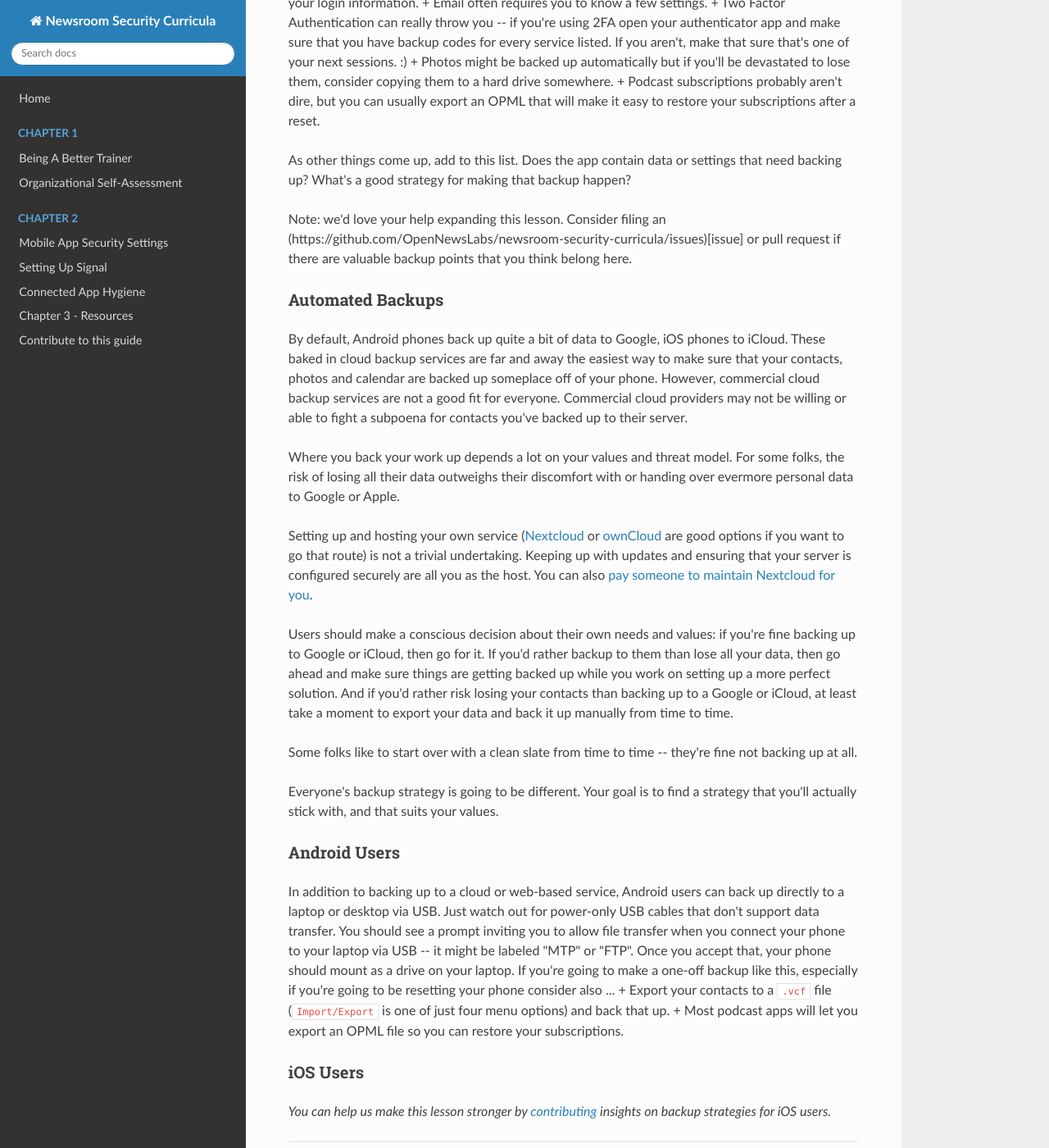
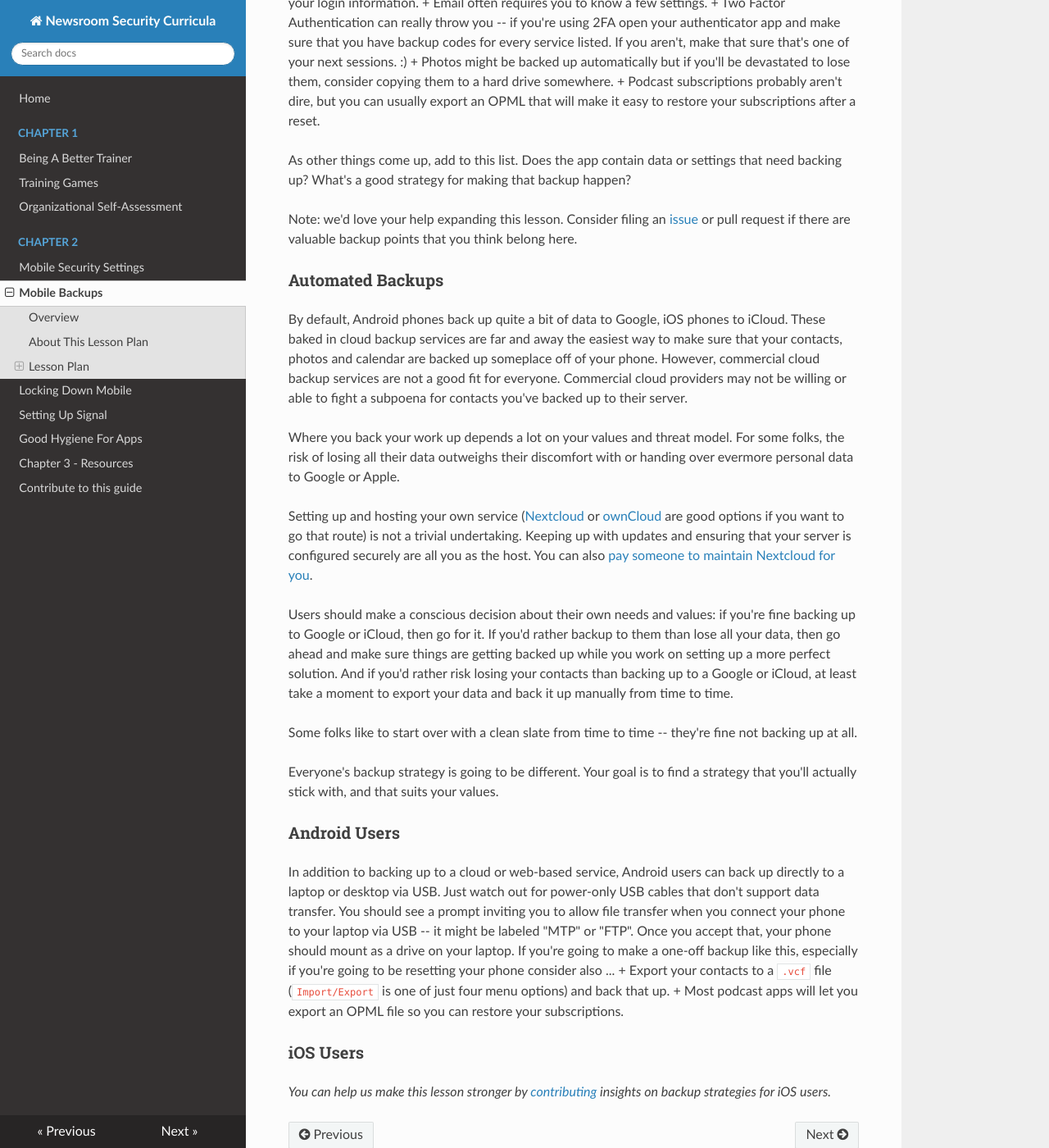
Before and after one commit to OpenNewsLabs/field-guide-security-training-newsroom, an MkDocs documentation site: the page built from docs/Chapter02-02-Mobile-Backups.md, in a window 1280 px wide and 1400 px high, scrolled down 1152 px. Shown: the whole window at 82% size. Built offline with MkDocs 1.6.1, drawn with Linux system fonts in a browser that asks for light colours; nearby versions of some CDN libraries; old or Windows-style settings are respelled for this version of MkDocs; some of the changed text lies outside the part shown.

Commit message:
Cleaned up internal links, updated mkdocs.yml

```diff
--- a/docs/Chapter02-02-Mobile-Backups.md
+++ b/docs/Chapter02-02-Mobile-Backups.md
@@ -61,4 +61,4 @@ In addition to backing up to a cloud or web-based service, Android users can bac
 
 ### iOS Users
 
-*You can help us make this lesson stronger by [contributing](docs/contributing.md) insights on backup strategies for iOS users.*
+*You can help us make this lesson stronger by [contributing](contributing.md) insights on backup strategies for iOS users.*
--- a/mkdocs.yml
+++ b/mkdocs.yml
@@ -3,11 +3,14 @@ pages:
     - Home: index.md
     - Chapter 1:
         - Being A Better Trainer: Chapter01-01-BeingABetterTrainer.md
-        - Organizational Self-Assessment: Chapter01-02-OrganizationalSelfAssessment.md
+        - Training Games: Chapter01-02-TrainingGames.md
+        - Organizational Self-Assessment: Chapter01-03-OrganizationalSelfAssessment.md
     - Chapter 2:
-        - Mobile App Security Settings: Chapter02-01-Checking-Security-Settings.md
-        - Setting Up Signal: Chapter02-03-Setting-Up-Signal.md
-        - Connected App Hygiene: Chapter02-04-Good-Hygiene-For-Apps.md
+        - Mobile Security Settings: Chapter02-01-Mobile-Security-Settings.md
+        - Mobile Backups: Chapter02-02-Mobile-Backups.md
+        - Locking Down Mobile: Chapter02-03-Locking-Down-Mobile.md
+        - Setting Up Signal: Chapter02-04-Setting-Up-Signal.md
+        - Good Hygiene For Apps: Chapter02-05-Good-Hygiene-For-Apps.md
     - Chapter 3 - Resources: Chapter03-Resources.md
     - Contribute to this guide: contributing.md
 theme: readthedocs
```
Also changed, not shown: other parts of docs/Chapter02-02-Mobile-Backups.md (+1 -1 lines), docs/Chapter02-01-Mobile-Security-Settings.md (+1 -1 lines), docs/Chapter02-03-Locking-Down-Mobile.md (+4 -4 lines), docs/Chapter02-04-Setting-Up-Signal.md (+3 -3 lines).
